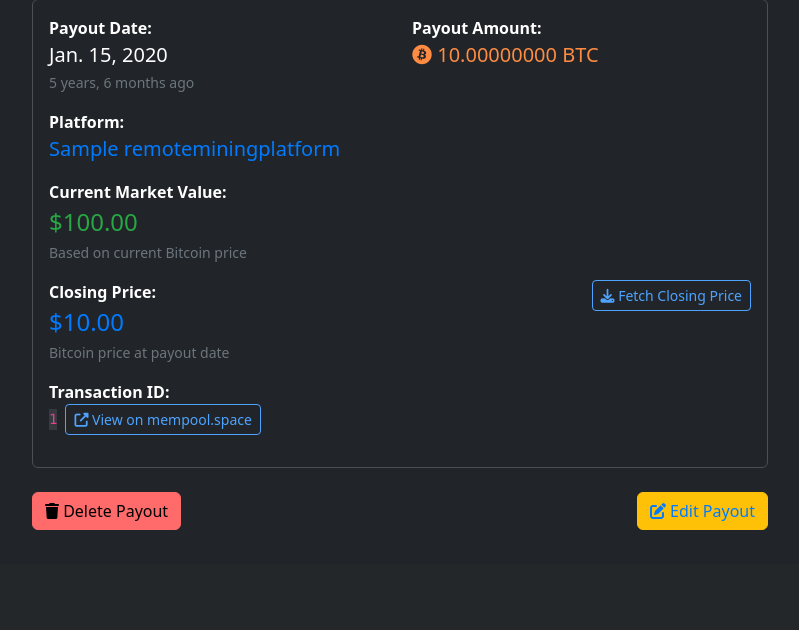
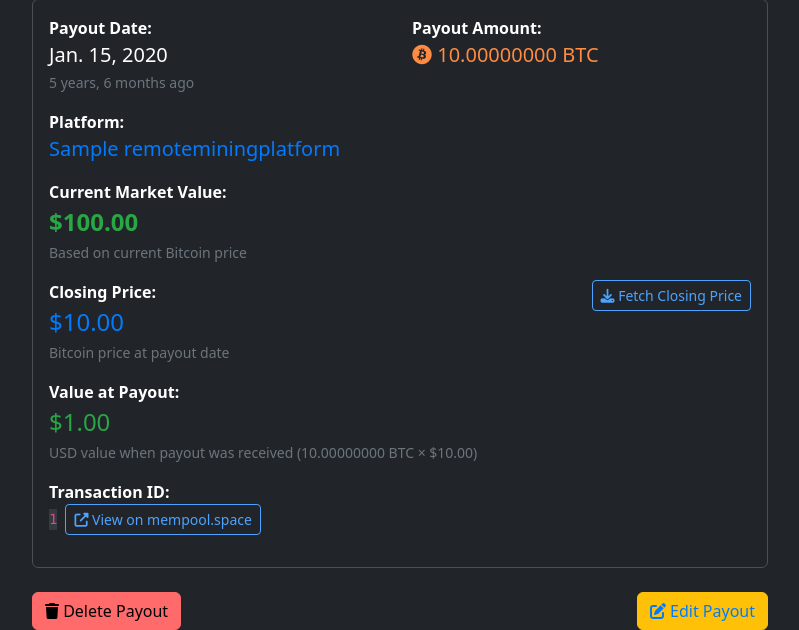
Before and after one commit to alexandre-pecorilla/Remote-Mining-Management-Platform, a Django app: page /data/payouts/1/ in a window 1280 px wide. Shown: the part 236-866 px from the top of the page, without its empty margins (240-1039 px from the left). Before the commit the page ends 766 px from the top, so only its background shows below. Run offline with Django 5.2, Linux system fonts and the light colour scheme; tables that the repository leaves empty hold one stand-in row (values such as "Sample post").

Commit message:
Convert value_at_payout to database field and improve styling
Database Changes:
- Convert value_at_payout from calculated property to stored database field
- Add DecimalField with automatic calculation in save() method
- Create and apply migration 0016_payout_value_at_payout.py
- Populate 60 existing payouts with calculated historical values

Performance Improvements:
- Export function now pulls from database instead of calculating on-the-fly
- Prepared for efficient dashboard aggregations and queries
- Eliminated runtime calculation overhead for templates

Template Updates:
- Add Value at Payout display to both list and detail views
- Update export to include stored database values
- Add field to import template as read-only reference
- Swap bold styling: Current Market Value now bold, Value at Payout regular

User Experience:
- Current market value emphasized with bold styling (more actionable)
- Historical value at payout shown as regular text (contextual reference)
- Automatic calculation maintains data consistency
- Improved performance for large datasets and dashboard features

```diff
--- a/mining/models.py
+++ b/mining/models.py
@@ -88,6 +88,7 @@
     platform = models.ForeignKey(RemoteMiningPlatform, on_delete=models.SET_NULL, blank=True, null=True, related_name='payouts')
     transaction_id = models.CharField(max_length=100, blank=True, null=True, help_text="Bitcoin transaction ID")
     closing_price = models.DecimalField(max_digits=12, decimal_places=2, blank=True, null=True, help_text="Bitcoin closing price in USD at payout date")
+    value_at_payout = models.DecimalField(max_digits=15, decimal_places=2, blank=True, null=True, help_text="USD value at payout (payout_amount * closing_price)")
     created_at = models.DateTimeField(auto_now_add=True)
     updated_at = models.DateTimeField(auto_now=True)
 
@@ -98,6 +99,14 @@
 
     def __str__(self):
         return f"Payout {self.payout_amount} BTC on {self.payout_date}"
+
+    def save(self, *args, **kwargs):
+        """Override save to automatically calculate value_at_payout when closing_price exists"""
+        if self.closing_price and self.payout_amount:
+            self.value_at_payout = self.payout_amount * self.closing_price
+        elif not self.closing_price:
+            self.value_at_payout = None
+        super().save(*args, **kwargs)
 
     @property
     def current_market_value(self):
--- a/mining/views.py
+++ b/mining/views.py
@@ -160,7 +160,7 @@
     model = Payout
     template_name = 'mining/payout_list.html'
     context_object_name = 'payouts'
-    paginate_by = 10
+    paginate_by = 50
 
 
 class PayoutDetailView(DetailView):
@@ -479,7 +479,7 @@
     ws = wb.add_sheet('Payout Import Template')
 
     # Add headers based on form fields
-    headers = ['payout_date', 'payout_amount', 'platform', 'transaction_id', 'closing_price']
+    headers = ['payout_date', 'payout_amount', 'platform', 'transaction_id', 'closing_price', 'value_at_payout (read-only)']
 
     for col, header in enumerate(headers):
         ws.write(0, col, header)
@@ -570,7 +570,7 @@
     ws = wb.add_sheet('Payout Data')
 
     # Add headers
-    headers = ['payout_date', 'payout_amount', 'platform', 'transaction_id', 'closing_price']
+    headers = ['payout_date', 'payout_amount', 'platform', 'transaction_id', 'closing_price', 'value_at_payout']
 
     for col, header in enumerate(headers):
         ws.write(0, col, header)
@@ -578,11 +578,12 @@
     # Add data rows
     payouts = Payout.objects.all()
     for row, payout in enumerate(payouts, start=1):
-        ws.write(row, 0, payout.payout_date.strftime('%Y-%m-%d') if payout.payout_date else '')
-        ws.write(row, 1, float(payout.payout_amount) if payout.payout_amount else '')
+        ws.write(row, 0, payout.payout_date.strftime('%Y-%m-%d'))
+        ws.write(row, 1, float(payout.payout_amount))
         ws.write(row, 2, payout.platform.pk if payout.platform else '')
         ws.write(row, 3, payout.transaction_id or '')
         ws.write(row, 4, float(payout.closing_price) if payout.closing_price else '')
+        ws.write(row, 5, float(payout.value_at_payout) if payout.value_at_payout else '')
 
     response = HttpResponse(
         content_type='application/vnd.ms-excel'
--- a/templates/mining/payout_detail.html
+++ b/templates/mining/payout_detail.html
@@ -86,7 +86,7 @@
                     <div class="col-md-12">
                         <div class="mb-3">
                             <strong>Current Market Value:</strong>
-                            <div class="fs-4 text-success">
+                            <div class="fs-4 text-success fw-bold">
                                 ${{ payout.current_market_value|floatformat:2|intcomma }}
                             </div>
                             <small class="text-muted">Based on current Bitcoin price</small>
@@ -121,6 +121,21 @@
                         </div>
                     </div>
                 </div>
+
+                <!-- Value at Payout Section (only when closing price exists) -->
+                {% if payout.closing_price %}
+                <div class="row">
+                    <div class="col-md-12">
+                        <div class="mb-3">
+                            <strong>Value at Payout:</strong>
+                            <div class="fs-4 text-success">
+                                ${{ payout.value_at_payout|floatformat:2|intcomma }}
+                            </div>
+                            <small class="text-muted">USD value when payout was received ({{ payout.payout_amount|floatformat:8 }} BTC × ${{ payout.closing_price|floatformat:2|intcomma }})</small>
+                        </div>
+                    </div>
+                </div>
+                {% endif %}
 
                 {% if payout.transaction_id %}
                 <div class="row">
```
Also changed, not shown: templates/mining/payout_list.html (+9 -1 lines), mining/migrations/0016_payout_value_at_payout.py (added).
